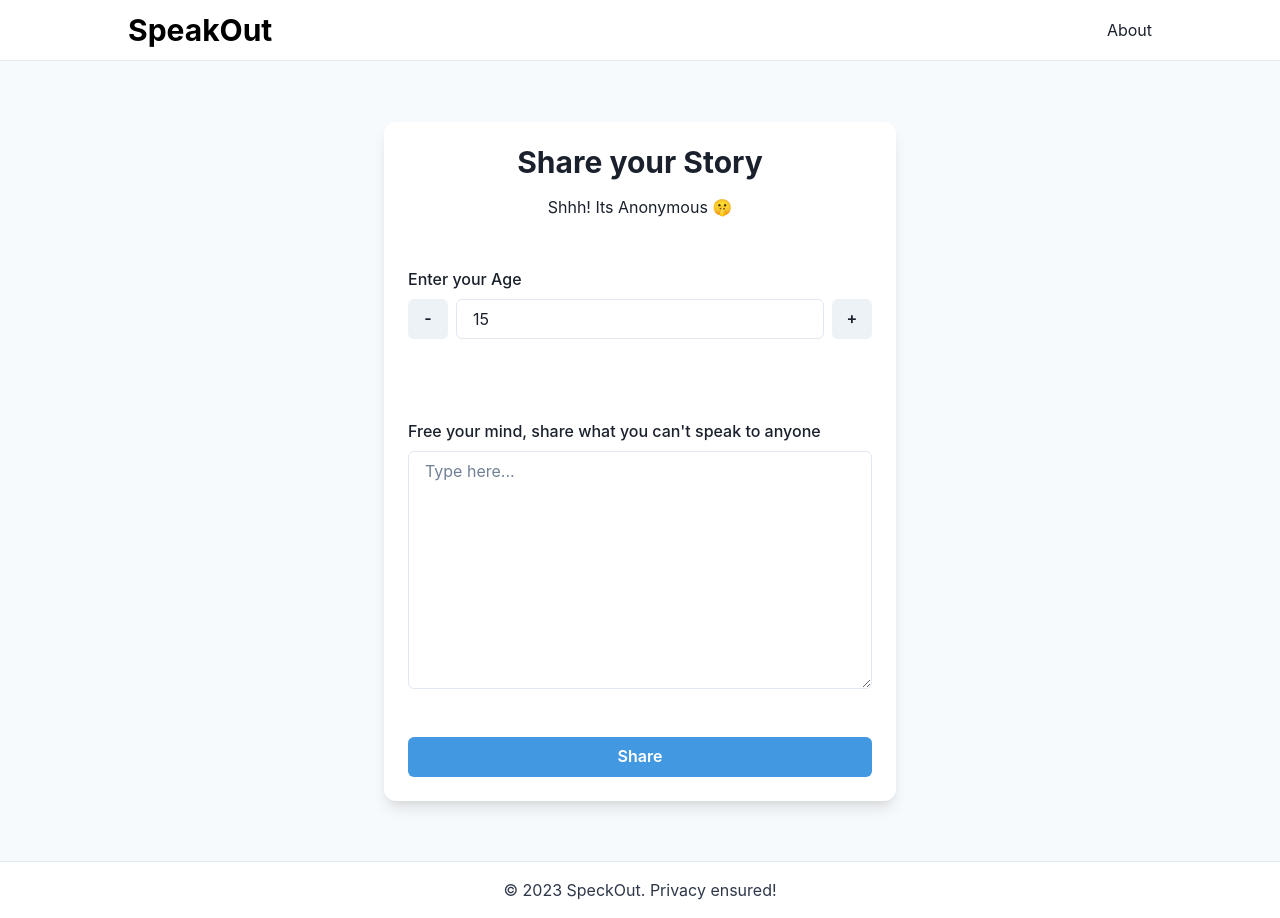
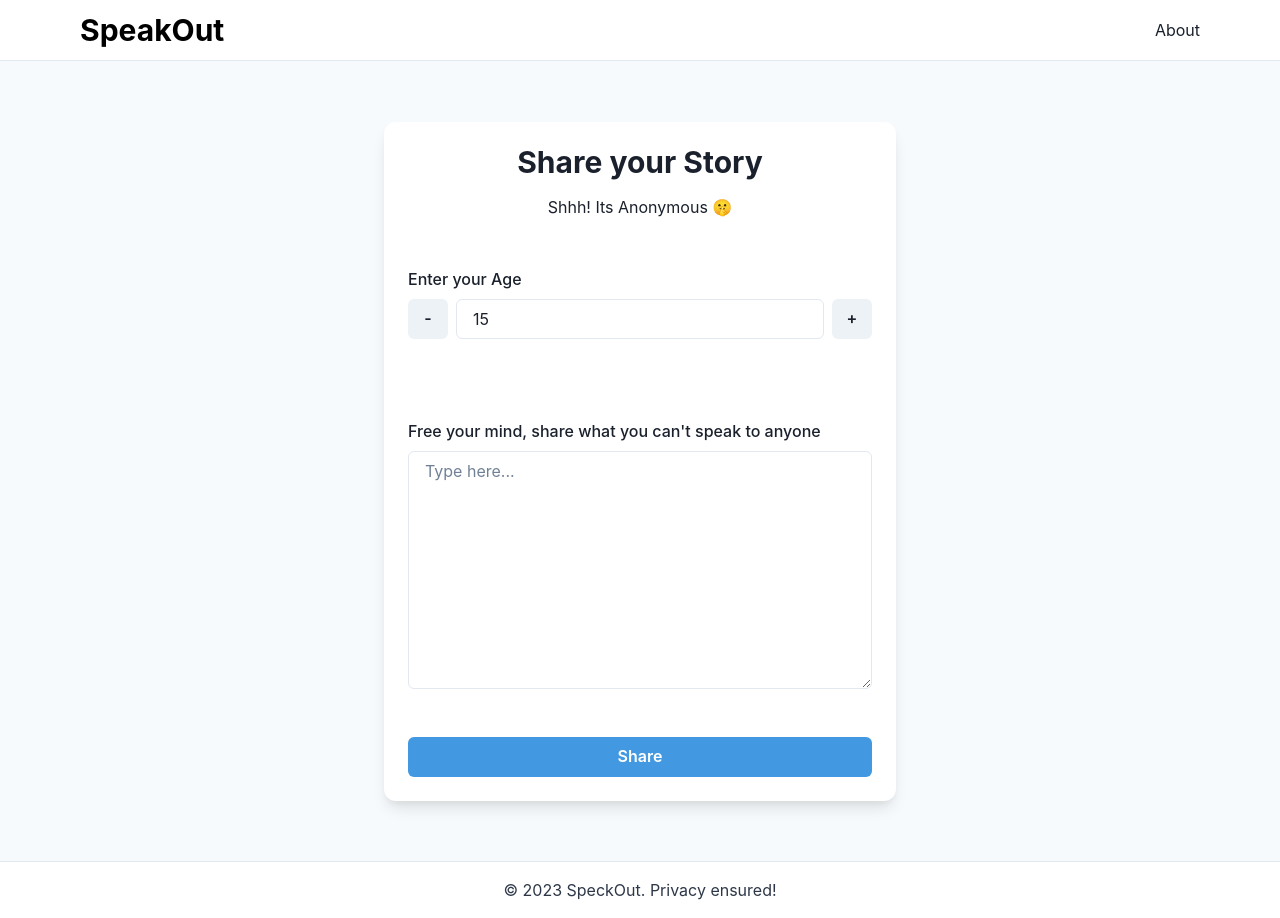
Before and after one commit to tiluckdave/solution-challenge, a Next.js app: page / in a window 1280 px wide. Built offline with nearby package versions, Linux system fonts and the light colour scheme.

Commit message:
reposnsive

```diff
--- a/components/NavBar.js
+++ b/components/NavBar.js
@@ -11,12 +11,13 @@ export default function Navbar() {
   return (
     <Box borderBottom={1}
       borderStyle={'solid'}
-      borderColor='gray.200'>
+      borderColor='gray.200'
+      width='full' px={4}>
       <Flex
         bg='white'
         minH='60px'
+        px={{ base: '0', md: '16' }}
         mx={'auto'}
-        width='5xl'
         align={'center'}>
         <Link href='/'>
           <Heading
--- a/package.json
+++ b/package.json
@@ -14,6 +14,7 @@
     "@emotion/styled": "^11.10.6",
     "eslint": "8.35.0",
     "eslint-config-next": "13.2.4",
+    "firebase": "^9.17.2",
     "framer-motion": "^10.2.4",
     "next": "13.2.4",
     "react": "18.2.0",
```
Also changed, not shown: lib/firebase.js (added, +11 -0 lines), lib/firestore.js (added), 2 other files (tests, documents, lock files or other folders).
